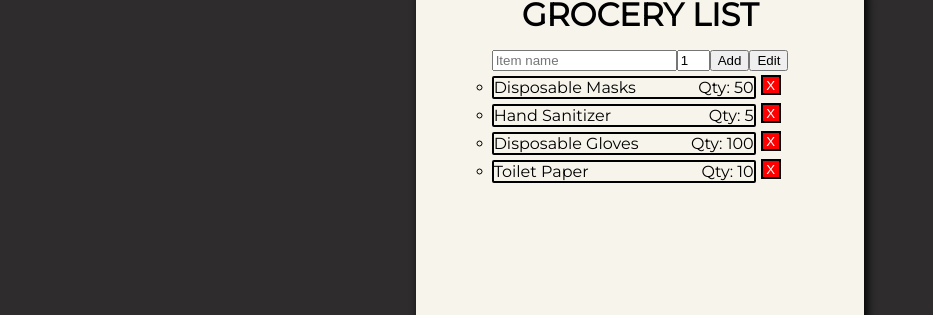
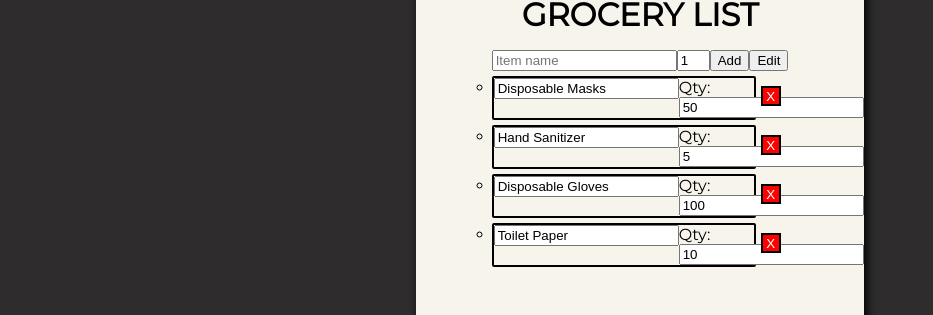
Before and after one commit to michaeltsiu/MG-Grocery-List, a React (Create React App) app: page / in a window 1280 px wide. Both pictures are taken after a click on the button "Edit". Shown: the part 334-649 px from the top of the page, without its empty margins (0-933 px from the left). Built offline with nearby package versions, Linux system fonts and the light colour scheme.

Commit message:
the feature you added on the on-site

```diff
--- a/src/components/App.js
+++ b/src/components/App.js
@@ -33,6 +33,7 @@
             items={items}
             handleClick={(item) => { setItems(items.slice().filter((i) => i !== item)) }}
             edit={edit}
+            setItems={setItems}
           />
 
         </div>
--- a/src/components/ListDisplay.js
+++ b/src/components/ListDisplay.js
@@ -9,6 +9,9 @@
       name={item}
       handleClick={props.handleClick}
       edit={props.edit}
+      index={i}
+      setItems={props.setItems}
+      items={props.items}
     />
   ))
 
--- a/src/components/ListItem.js
+++ b/src/components/ListItem.js
@@ -1,8 +1,28 @@
 import React, {useState}  from 'react';
 import '../styling/ListItem.css'
 
-const ListItem = (props) => {
+const ListItem = ({name, handleClick, edit, index, setItems, items}) => {
   const [complete, setComplete] = useState(false);
+  // onChange(e) {
+  //   const
+  //     [e.target.name]: e.target.value
+  // }
+  const changeItem = (e) => {
+    // console.log(name.item)
+    const { name,value } = e.target
+    const newObj = items.slice();
+    newObj[index][name] = value
+    // newObj[index].item = e.targ≈et.value
+    setItems(newObj);
+  }
+
+  const changeQty = (name) => (e) => {
+    // console.log(name.item)
+    const newObj = items.slice();
+    newObj[index].quantity = e.target.value
+    setItems(newObj);
+  }
+
   return (
     <div className="ListItem">
 
@@ -15,16 +35,16 @@
 
           <span>
 
-            <div>{props.name.item}</div>
+            <div>{edit ? <input name="item" onChange={changeQty('item')} value={name.item} ></input> : name.item}</div>
 
-            <div>Qty: {props.name.quantity}</div>
+            <div>Qty: {edit ? <input name="quantity" onChange={changeQty('qty')} value={name.quantity}></input> : name.quantity}</div>
 
           </span>
         </li>
       </div>
 
-      {props.edit
-        ? <button onClick={() => props.handleClick(props.name)}>X</button>
+      {edit
+        ? <button onClick={() => handleClick(name)}>X</button>
         : null
       }
     </div>
```
